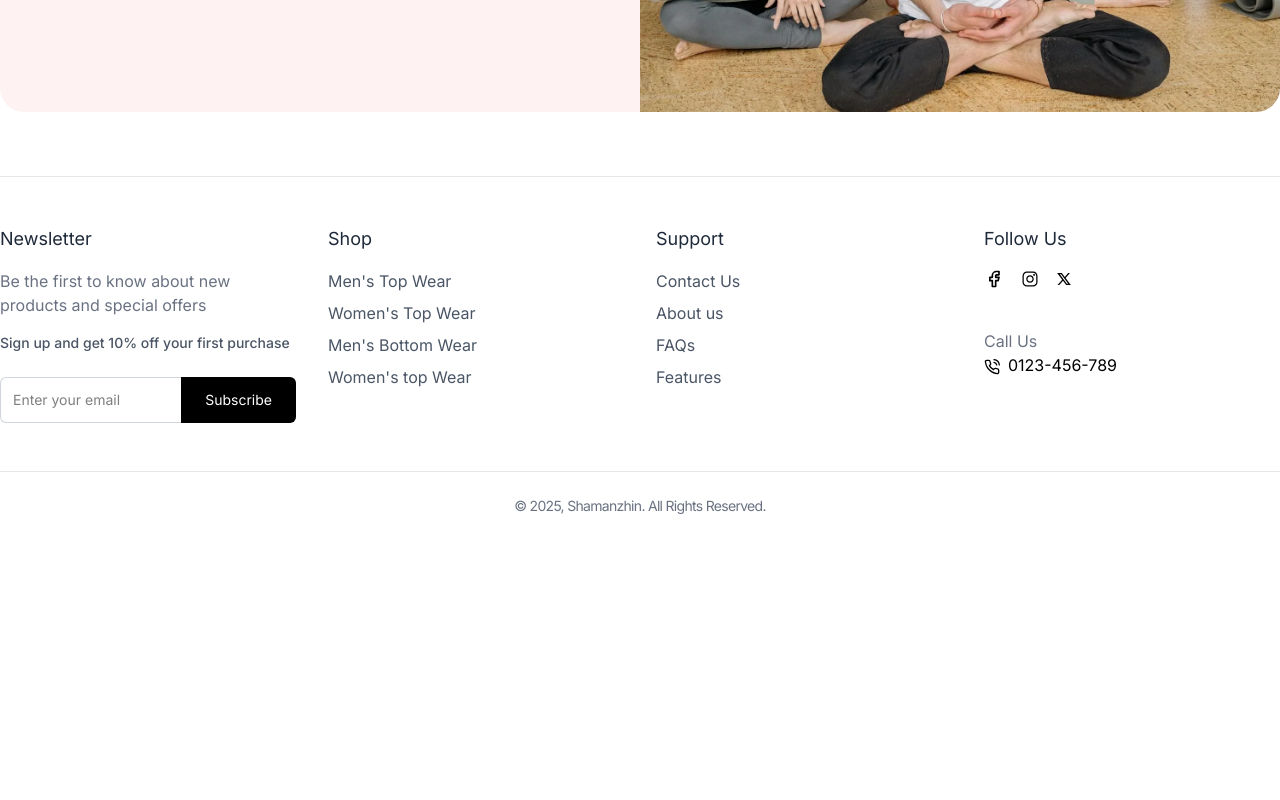
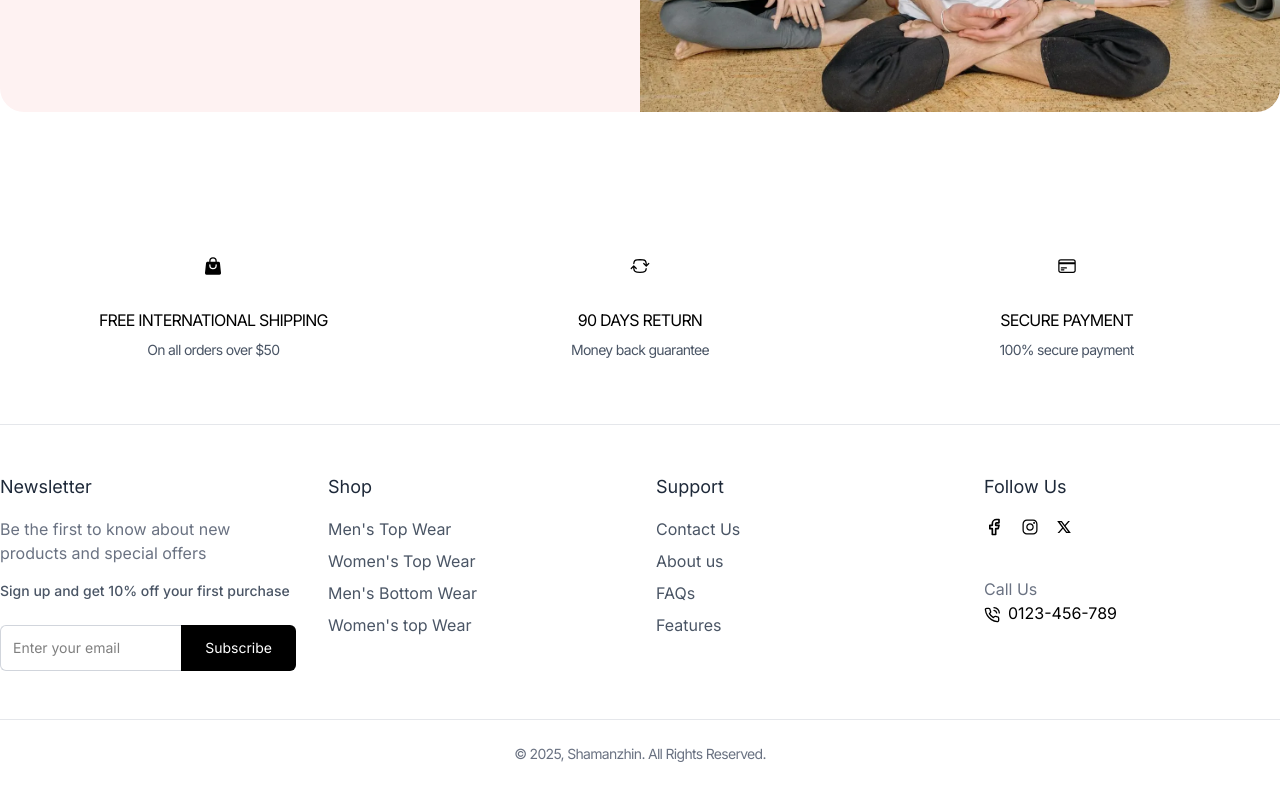
Before and after one commit to vadimBRR/ShamanzhinStore, a React (Vite) app in the folder frontend/: page / in a window 1280 px wide. Shown: the part 5437-6237 px from the top of the page. Before the commit the page ends 6001 px from the top, so only its background shows below. Built offline with nearby package versions, Linux system fonts and the light colour scheme.

Commit message:
add features section

```diff
--- /dev/null
+++ b/frontend/src/components/Products/FeaturesSection.tsx
@@ -0,0 +1,40 @@
+import React from 'react'
+import { HiArrowPathRoundedSquare, HiOutlineCreditCard, HiShoppingBag } from 'react-icons/hi2'
+
+const FeaturesItems = ({
+	title,
+	description,
+	Icon,
+}: {
+	title: string
+	description: string
+	Icon: typeof HiShoppingBag
+}) => {
+	return (
+		<div className='flex flex-col items-center'>
+			<div className='p-4 rounded-full mb-4'>
+				<Icon className='text-xl' />
+			</div>
+			<h4 className='tracking-tighter mb-2 uppercase'>
+				{title}
+			</h4>
+			<p className='text-gray-600 text-sm tracking-tighter'>
+				{description}
+			</p>
+		</div>
+	)
+}
+const FeaturesSection = () => {
+	return (
+		<section className='py-16 px-4 bg-white'>
+			<div className='container mx-auto grid grid-cols-1 md:grid-cols-3 gap-8 text-center'>
+        <FeaturesItems title='Free International Shipping' description='On all orders over $50' Icon={HiShoppingBag}/>
+        <FeaturesItems title='90 Days return' description='Money back guarantee' Icon={HiArrowPathRoundedSquare}/>
+        <FeaturesItems title='Secure Payment' description='100% secure payment' Icon={HiOutlineCreditCard}/>
+
+      </div>
+		</section>
+	)
+}
+
+export default FeaturesSection
--- a/frontend/src/pages/Home.tsx
+++ b/frontend/src/pages/Home.tsx
@@ -5,6 +5,7 @@
 import ProductDetails from '../components/Products/ProductDetails'
 import ProductGrid from '../components/Products/ProductGrid'
 import FeaturedCollection from '../components/Products/FeaturedCollection'
+import FeaturesSection from '../components/Products/FeaturesSection'
 
 
 const placeholderProducts = [
@@ -115,6 +116,7 @@
       </div>
 
       <FeaturedCollection/>
+      <FeaturesSection/>
     </div>
   )
 }
```
